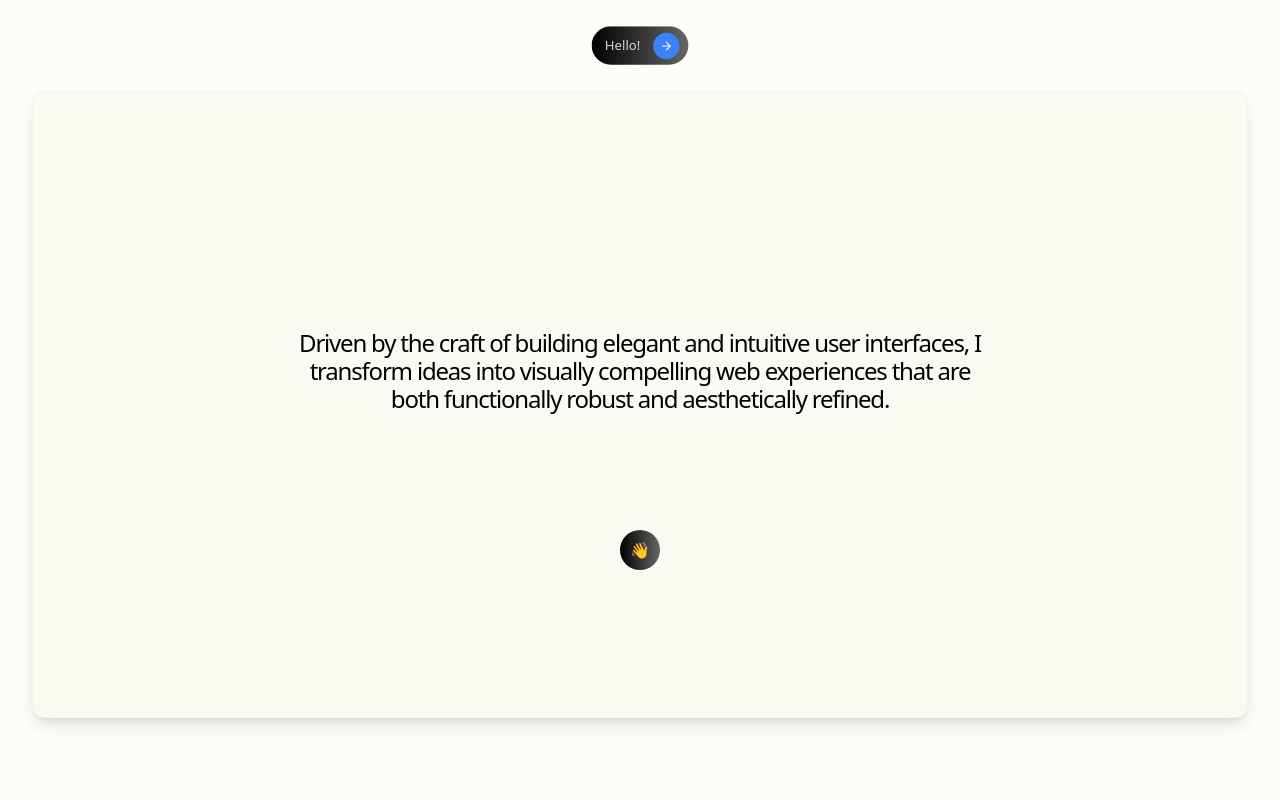
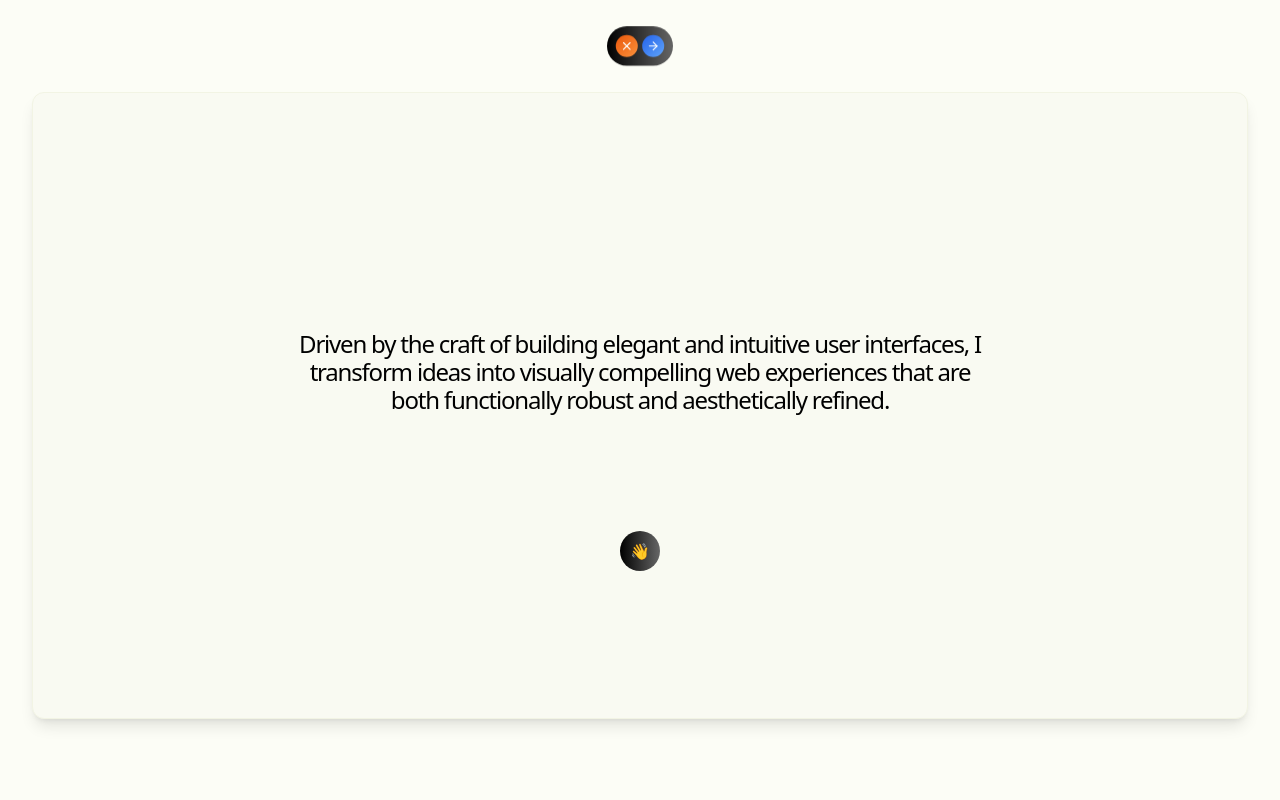
Before and after one commit to Yatik1/Portfolio, a Next.js app: page / in a window 1280 px wide. Both pictures are taken after a click on the element "Yatik Srivastava". Shown: the top 800 px of the page. Built offline with nearby package versions, Linux system fonts and the light colour scheme.

Commit message:
fix: add close button to Header component and adjust layout for better accessibility

```diff
--- a/components/ui/Header.jsx
+++ b/components/ui/Header.jsx
@@ -3,7 +3,7 @@
 import { useRef, useState } from "react"
 import { useGSAP } from "@gsap/react"
 import gsap from "gsap"
-import { ArrowRight } from "lucide-react"
+import { ArrowRight, X } from "lucide-react"
 import { useRouter } from "next/navigation"
 
 const Header = () => {
@@ -79,15 +79,19 @@ const Header = () => {
     return open ? (
         <div
             ref={toggleRef2}
-            onClick={() => setOpen(false)}
-            className="m-7 bg-gradient-to-r from-black to-[#666666] py-[0.35rem] rounded-full flex flex-1 items-center justify-between gap-3 overflow-hidden cursor-pointer"
+            className="m-7 bg-gradient-to-r from-black to-[#666666] p-2 rounded-full flex flex-1 items-center justify-center gap-1 overflow-hidden cursor-pointer"
         >
-            <div className="flex flex-1 items-center justify-center gap-1 pl-3">
-                <p className="text-xs text-gray-300 text-animate">Hello!</p>
+            <div className="flex items-end justify-center">
+                <div
+                    className="bg-gradient-to-br from-orange-600 to-orange-400 rounded-full w-5 h-5 flex items-center justify-center"
+                    onClick={() => setOpen(false)}
+                >
+                    <X className="text-white text-animate" width={12} height={12} />
+                </div>
             </div>
-            <div className="flex items-end justify-center gap-1 pr-2">
+            <div className="flex items-end justify-center">
                 <div
-                    className="bg-blue-500 rounded-full w-6 h-6 flex items-center justify-center"
+                    className="bg-gradient-to-br from-blue-600 to-blue-400 rounded-full w-5 h-5 flex items-center justify-center"
                     onClick={(e) => {
                         e.stopPropagation();
                         router.push("/about");
```
